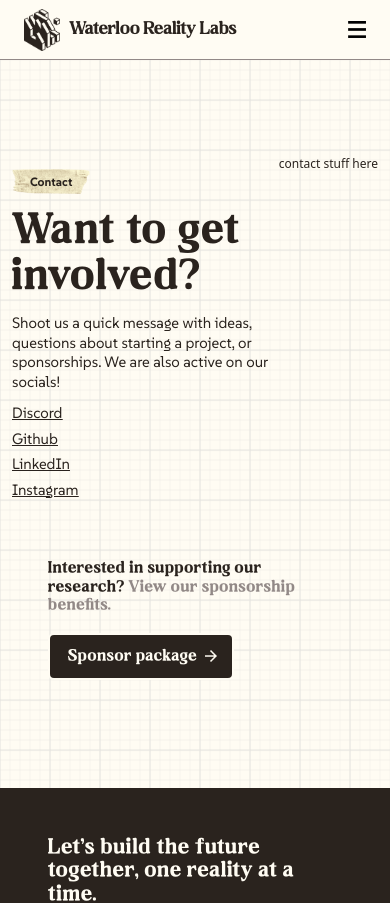
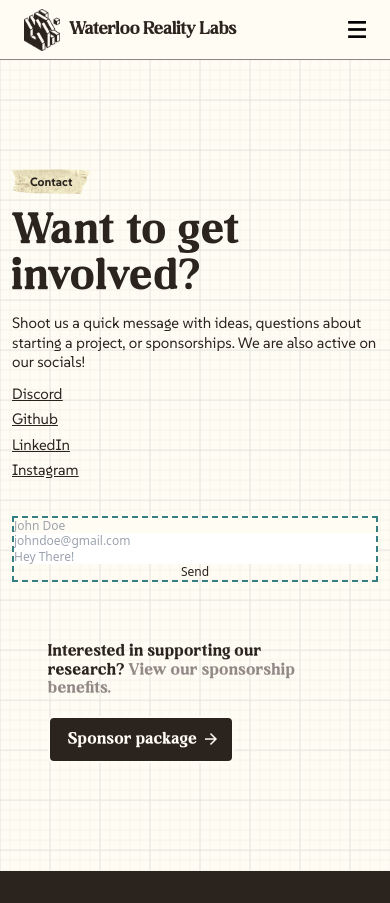
Before and after one commit to uwrealitylabs/website, a Next.js app: page /contact in a window 390 px wide. Shown: the top 903 px of the page. Built offline with nearby package versions, Linux system fonts and the light colour scheme.

Commit message:
homepage scroll

```diff
--- a/app/(pages)/contact/page.js
+++ b/app/(pages)/contact/page.js
@@ -7,7 +7,7 @@ export default function Contact() {
     <div className="bg-bck-white bg-[url('/images/assets/grid.png')]">
       <NavBar />
       <main className="px-24 py-12 || max-md:px-8 || max-mobile:px-4 ">
-        <section className="grid grid-flow-col my-20">
+        <section className="grid grid-flow-col my-20 gap-y-12 || max-md:grid-flow-row">
 
 
           <div className="max-w-550 grid gap-y-4">
@@ -35,7 +35,12 @@ export default function Contact() {
           </div>
 
           {/* FORM */}
-          <div>contact stuff here</div>
+          <form className="border-dashed border-2 border-accents-blue grid grid-flow-row">
+            <input type="text" name="name"  className="bg-bck-white" placeholder="John Doe"/>
+            <input type="email" name="email" placeholder="johndoe@gmail.com"/>
+            <input type="text" name="message" placeholder="Hey There!"/>
+            <button type="submit">Send</button>
+          </form>
 
         </section>
 
--- a/app/page.css
+++ b/app/page.css
@@ -1,3 +1,7 @@
+
+html{
+    scroll-behavior: smooth;
+}
 
 .hero{
     background-image: url('/images/assets/grid.png');
--- a/app/page.js
+++ b/app/page.js
@@ -61,7 +61,7 @@ export default function app() {
             </h1>
             <ButtonDark
               text="Dive Deeper"
-              target="#"
+              link="#projects"
               icon="/images/icons/arrow-right-white.png"
             />
           </div>
@@ -81,6 +81,7 @@ export default function app() {
 
 
       "
+      id="projects"
       >
         <h2 className="font-neraphic text-h2 py-24
         ---768px---
@@ -91,8 +92,7 @@ export default function app() {
         ">Our Projects</h2>
 
         {/* CARDS */}
-        <div className="flex flex-wrap justify-center items-center gap-12 lg:mx-12
-        max-lg:gap-6
+        <div className="flex flex-wrap justify-center items-center gap-12 max-w-1360
         max-mobile:gap-2
         ">
           <Card
```
